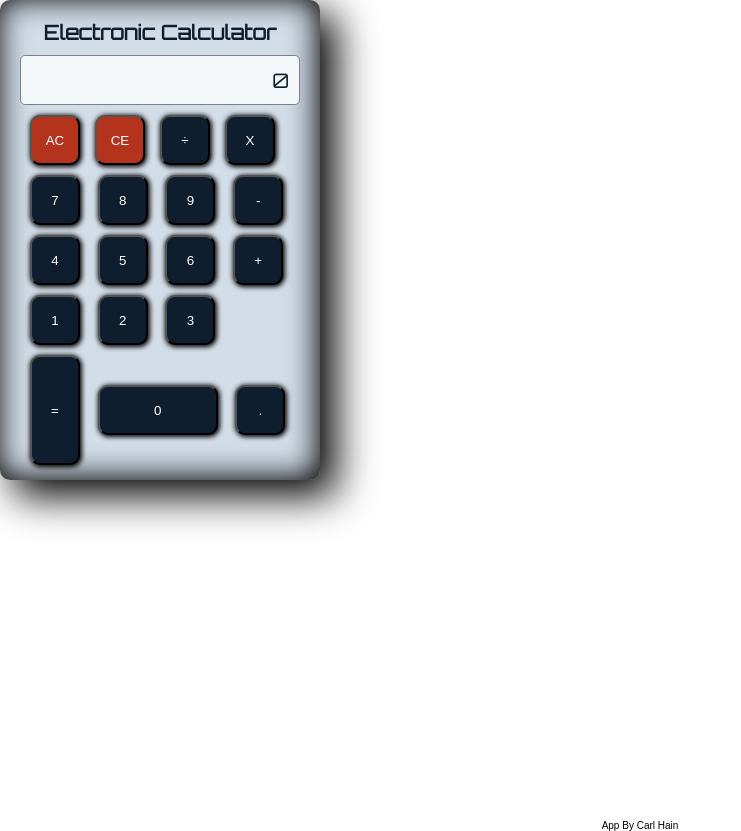
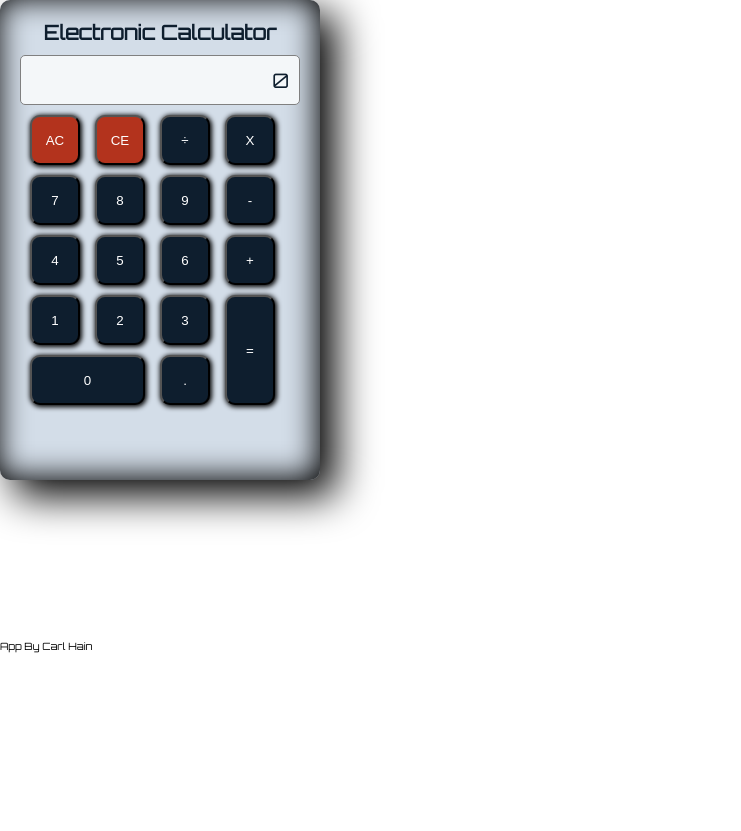
Before and after one commit to crhain/fcc-calculator, a website: page index.html in a window 1280 px wide. Shown: the whole page, without its empty margins (0-741 px from the left). After the commit the page ends 800 px from the top, so only its background shows below. Drawn offline with nearby package versions, Linux system fonts and the light colour scheme.

Commit message:
Fix positioning of buttons on calculator face

```diff
--- a/index.html
+++ b/index.html
@@ -23,23 +23,25 @@
           <button value='/' id='DIV' class='calculator__btn'>&divide;</button>
           <button value='*' id='MULT' class='calculator__btn'>X</button>
         </div>
-        <div class="key-row" class="calculator__keypad-row">
+        <div class="calculator__keypad-row">
           <button value='7' id='SEVEN' class='calculator__btn'>7</button>
           <button value='8' id='EIGHT' class='calculator__btn'>8</button>
           <button value='9' id='NINE' class='calculator__btn'>9</button>
           <button value='-' id='MINUS' class='calculator__btn'>-</button>
         </div>
-        <div class="key-row" class="calculator__keypad-row">
+        <div class="calculator__keypad-row">
           <button value='4' id='FOUR' class='calculator__btn'>4</button>
           <button value='5' id='FIVE' class='calculator__btn'>5</button>
           <button value='6' id='SIX' class='calculator__btn'>6</button>
           <button value='+' id='PLUS' class='calculator__btn'>+</button>
         </div>
-        <div class="key-row" class="calculator__keypad-row">
+        <div class="calculator__keypad-row">
           <button value='1' id='ONE' class='calculator__btn'>1</button>
           <button value='2' id='TWO' class='calculator__btn'>2</button>
           <button value='3' id='THREE' class='calculator__btn'>3</button>
           <button value='=' id='EQUAL' class='calculator__btn calculator__btn--equal'>=</button>
+        </div>
+        <div class="calculator__keypad-row">
           <button value='0' id='ZERO' class='calculator__btn calculator__btn--zero'>0</button>
           <button value='.' id='DEC' class='calculator__btn calculator__btn--dec'>.</button>
         </div>
@@ -48,6 +50,7 @@
 </div> <!-- end body div -->
 </div> <!-- end container div -->
 <footer>App By Carl Hain</footer>
+
 <script type="text/javascript" src="public/js/moveable.js"></script>
 <script type="text/javascript" src="public/js/app.js"></script>
 
--- a/src/sass/_base.scss
+++ b/src/sass/_base.scss
@@ -27,3 +27,8 @@ html {
 body{
     box-sizing: border-box;
 }
+
+/* remove annoying outline on buttons and inputs*/
+button, input:focus {
+    outline: 0;
+}
--- a/src/sass/_calculator.scss
+++ b/src/sass/_calculator.scss
@@ -1,9 +1,9 @@
 
 
     .container{
-    position: relative;
-    width: 100%;
-    height: 100vh;
+        position: relative;
+        width: 100%;
+        height: 80vh;
     }
 
     .instruction{
@@ -13,13 +13,13 @@
     @media (hover: hover){
         .instruction{
             display: block;
+            margin-bottom: 2.5rem;
         }
     }
 
     .calculator {
         position: absolute;
-        /* top: 10%;
-        left: 40%; */
+        margin: 0 auto;
         background-color: $color-background-white;
         width: 32rem;
         height: 48rem;
@@ -123,45 +123,15 @@
             }
 
             &--zero {
-                width: 12rem;
+                width: 11.5rem;
             }
 
             &--zero,
             &--dec {
                 position: relative;
-                // bottom: 10rem;
+                bottom: 6rem;
             }
         }
     }
 
-// #EQUAL {
-//     height: 11rem;
-// }
-
-// #ZERO {
-//     width: 12rem;
-// }
-
-// #ZERO,
-// #DEC {
-//     position: relative;
-//     bottom: 6rem;
-// }
-
-
-footer {
-width: 32rem;
-text-align: center;
-font-family: sans-serif;
-font-size: 1rem;
-margin-top: 2rem;
-margin-left: auto;
-margin-right: auto;
-}
-
-/* remove annoying outline on buttons and inputs*/
-button, input:focus {
-outline: 0;
-}
-
 /*media queries for smaller screen sizes*/
```
Also changed, not shown: public/css/style.css.
